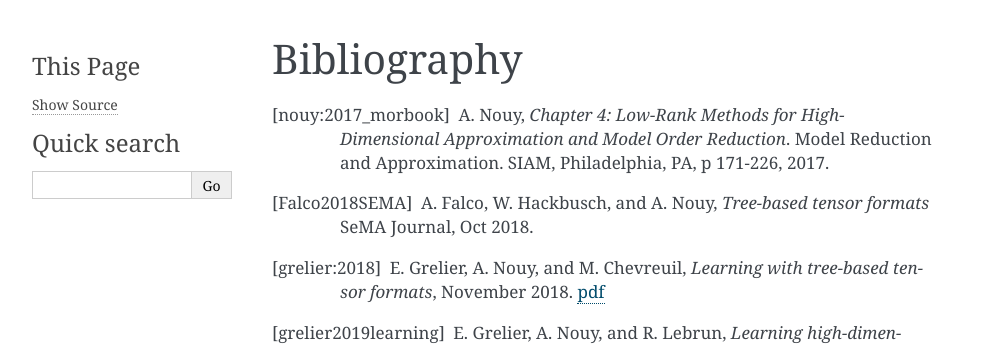
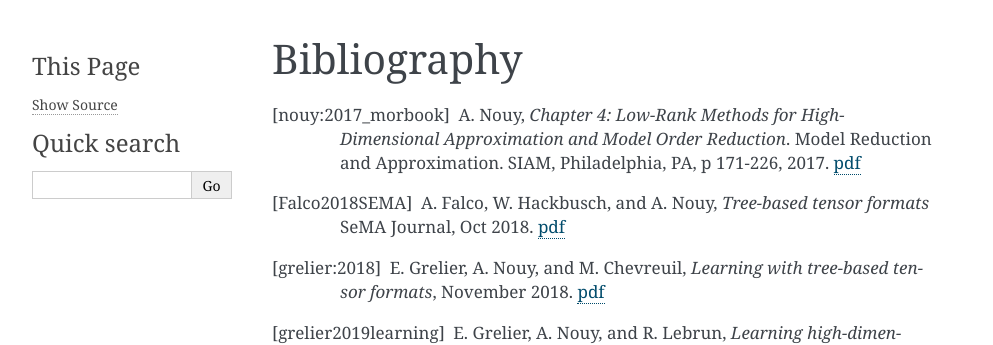
Before and after one commit to anthony-nouy/tensap, a Sphinx documentation site: the page built from doc/bibliography.rst, in a window 1280 px wide. Shown: the top 345 px of the page, without its empty margins (148-1141 px from the left). Built offline with Sphinx 7.4.7, drawn with Linux system fonts in a browser that asks for light colours.

Commit message:
Update bibliography.rst

```diff
--- a/doc/bibliography.rst
+++ b/doc/bibliography.rst
@@ -5,8 +5,10 @@ Bibliography
 ============
 .. [nouy:2017_morbook] A. Nouy, *Chapter 4: Low-Rank Methods for High-Dimensional Approximation and Model Order Reduction*. Model Reduction and Approximation.
     SIAM, Philadelphia, PA, p 171-226, 2017.
+    `pdf <https://arxiv.org/pdf/1511.01554.pdf>`__
 .. [Falco2018SEMA] A. Falco, W. Hackbusch, and A. Nouy, *Tree-based tensor formats*
     SeMA Journal, Oct 2018.
+    `pdf <https://arxiv.org/pdf/1810.01262.pdf>`__
 .. [grelier:2018] E. Grelier, A. Nouy, and M. Chevreuil, *Learning with tree-based tensor formats*, November 2018.
     `pdf <https://arxiv.org/pdf/1811.04455.pdf>`__
 .. [grelier2019learning] E. Grelier, A. Nouy, and R. Lebrun,
```
